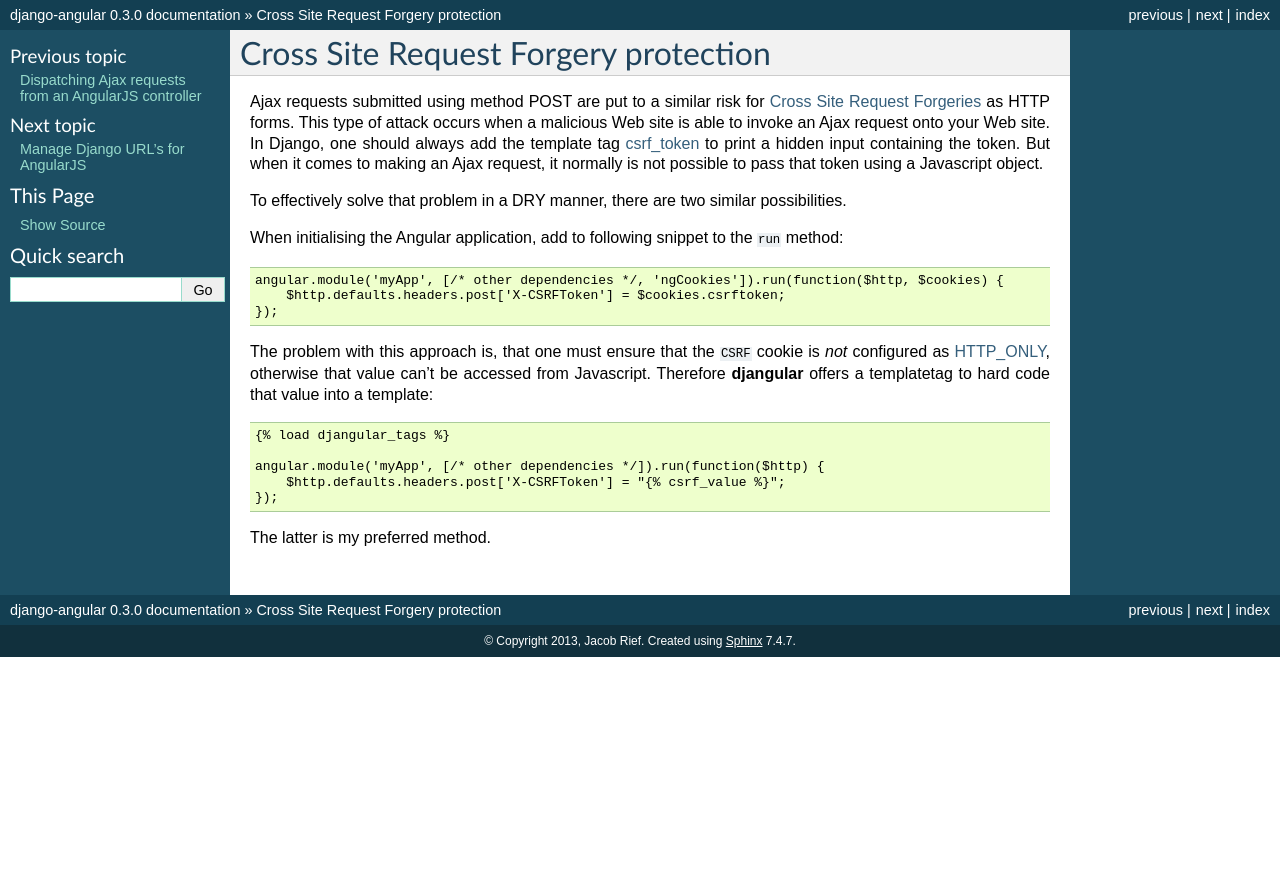
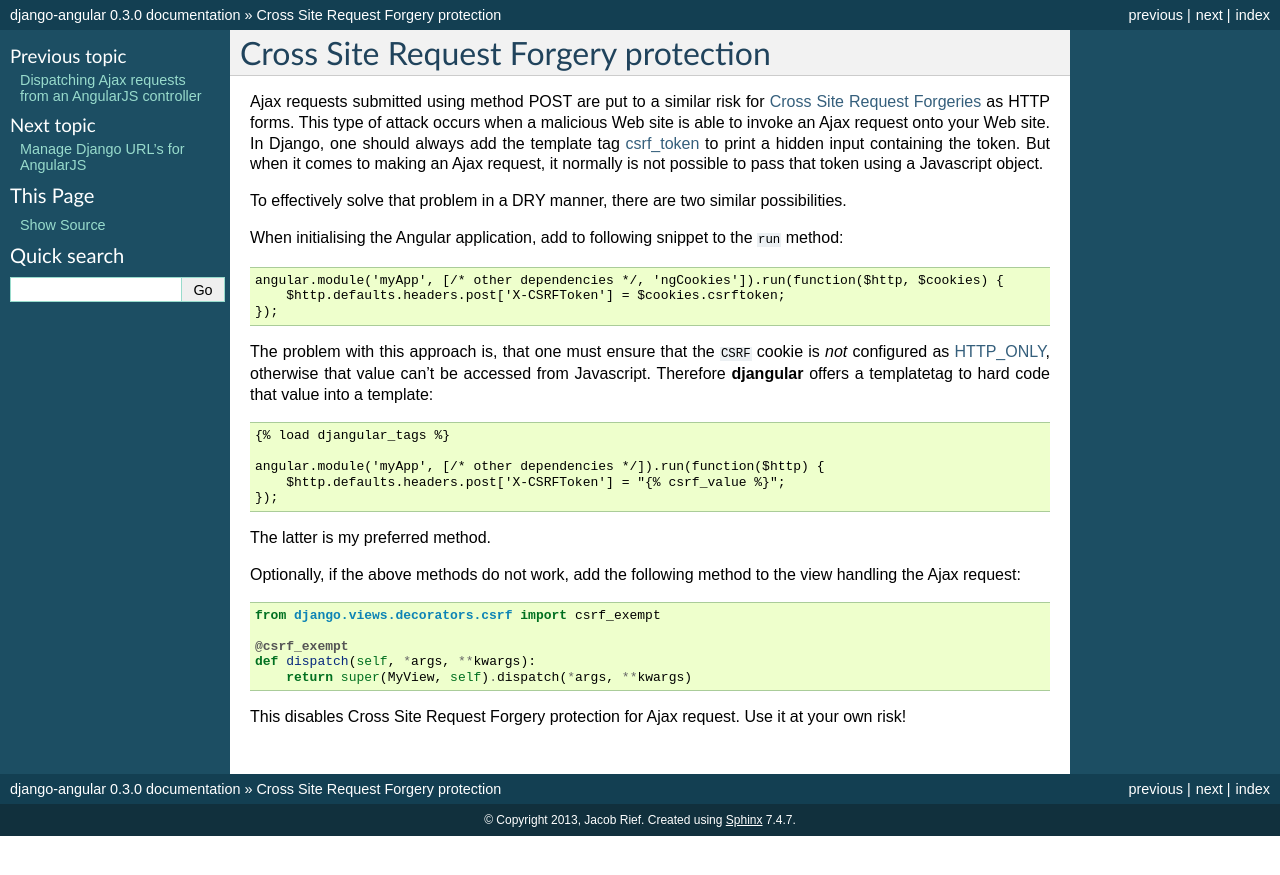
Before and after one commit to jrief/django-angular, a Sphinx documentation site: the page built from docs/csrf-protection.rst, in a window 1280 px wide. Shown: the top 875 px of the page. Built offline with Sphinx 7.4.7, drawn with Linux system fonts in a browser that asks for light colours.

Commit message:
More docs

```diff
--- a/docs/csrf-protection.rst
+++ b/docs/csrf-protection.rst
@@ -30,6 +30,18 @@ offers a templatetag to hard code that value into a template::
 
 The latter is my preferred method.
 
+Optionally, if the above methods do not work, add the following method to the view handling the
+Ajax request::
+
+	from django.views.decorators.csrf import csrf_exempt
+
+	@csrf_exempt
+	def dispatch(self, *args, **kwargs):
+	    return super(MyView, self).dispatch(*args, **kwargs)
+
+This disables Cross Site Request Forgery protection for Ajax request. Use it at your own risk!
+
+
 .. _Cross Site Request Forgeries: http://www.squarefree.com/securitytips/web-developers.html#CSRF
 .. _csrf_token: https://docs.djangoproject.com/en/1.6/ref/templates/builtins/#csrf-token
 .. _HTTP_ONLY: http://www.codinghorror.com/blog/2008/08/protecting-your-cookies-httponly.html
```
